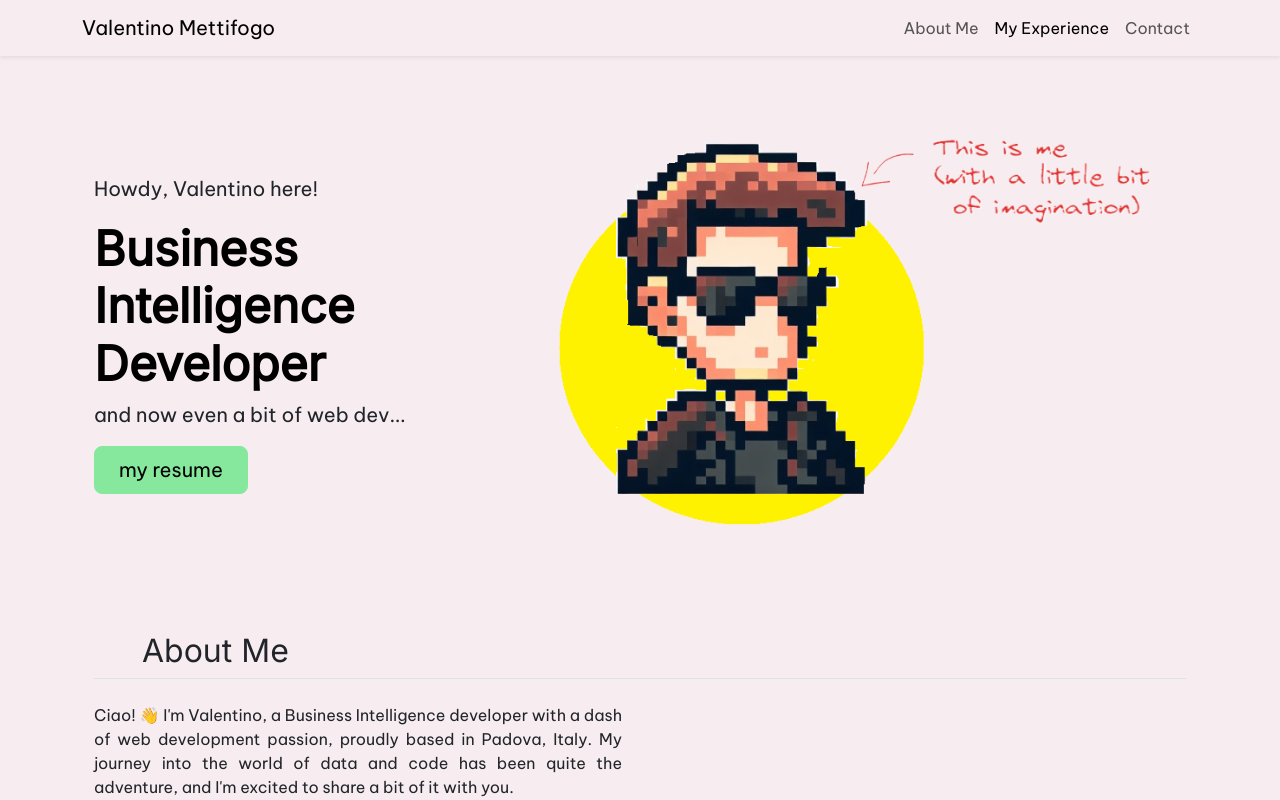
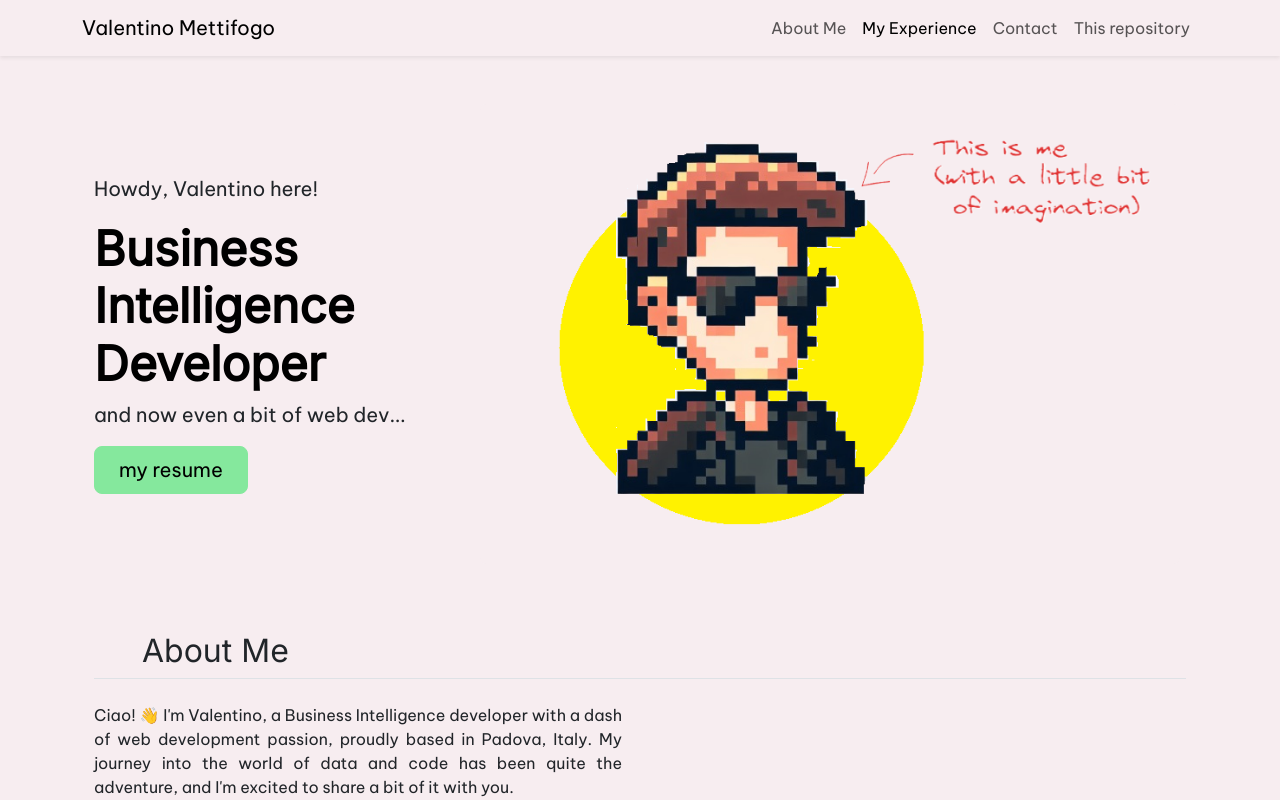
Before and after one commit to valentinomettifogo/valentino-mettifogo, a Vue app: page / in a window 1280 px wide. Shown: the top 800 px of the page. Built offline with nearby package versions, Linux system fonts and the light colour scheme.

Commit message:
add link to repository

```diff
--- a/src/components/NavBar.vue
+++ b/src/components/NavBar.vue
@@ -22,6 +22,9 @@ import { RouterLink } from 'vue-router'
                     <li class="nav-item">
                         <a class="nav-link" href="#contact-section">Contact</a>
                     </li>
+                    <li class="nav-item">
+                        <a class="nav-link" href="https://github.com/valentinomettifogo/valentino-mettifogo" target="_blank">This repository</a>
+                    </li>
                 </ul>
             </div>
         </div>
```
